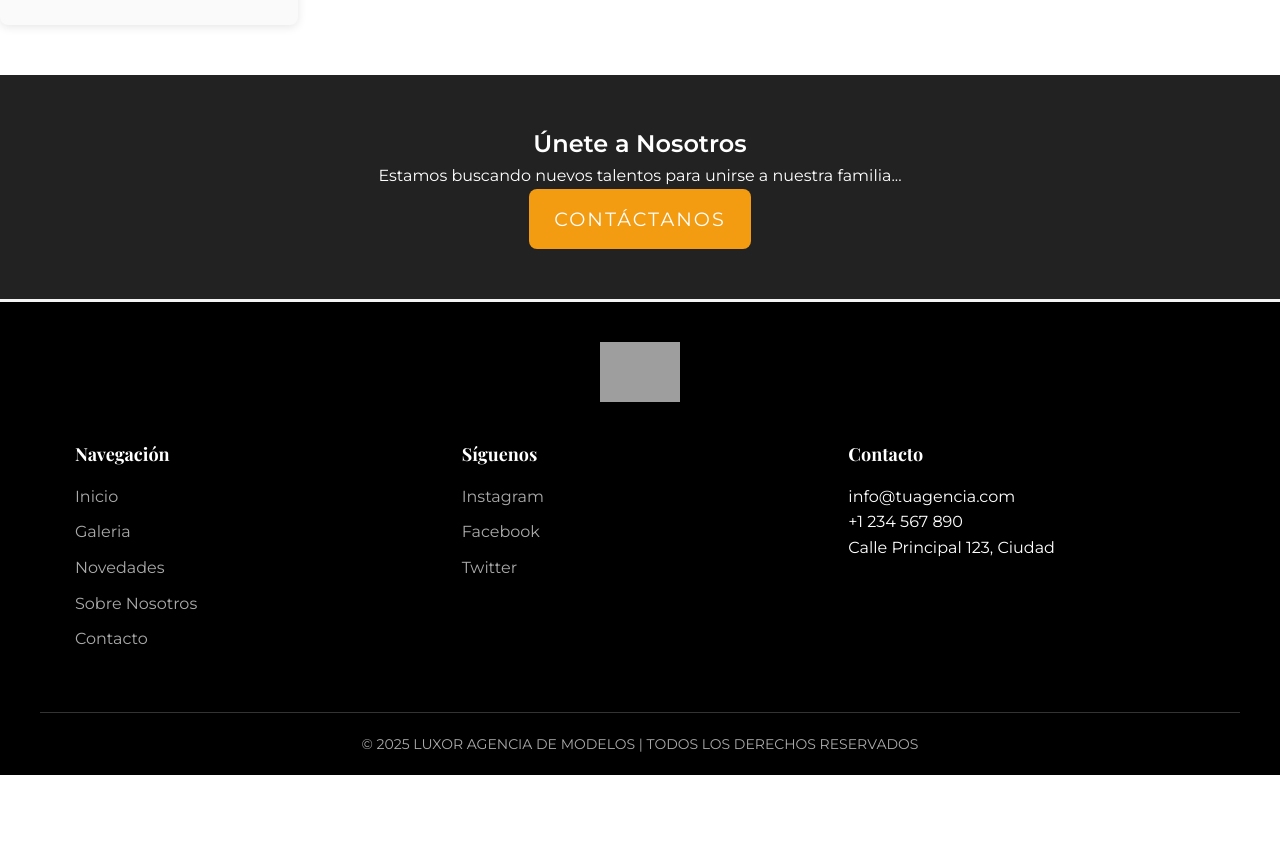
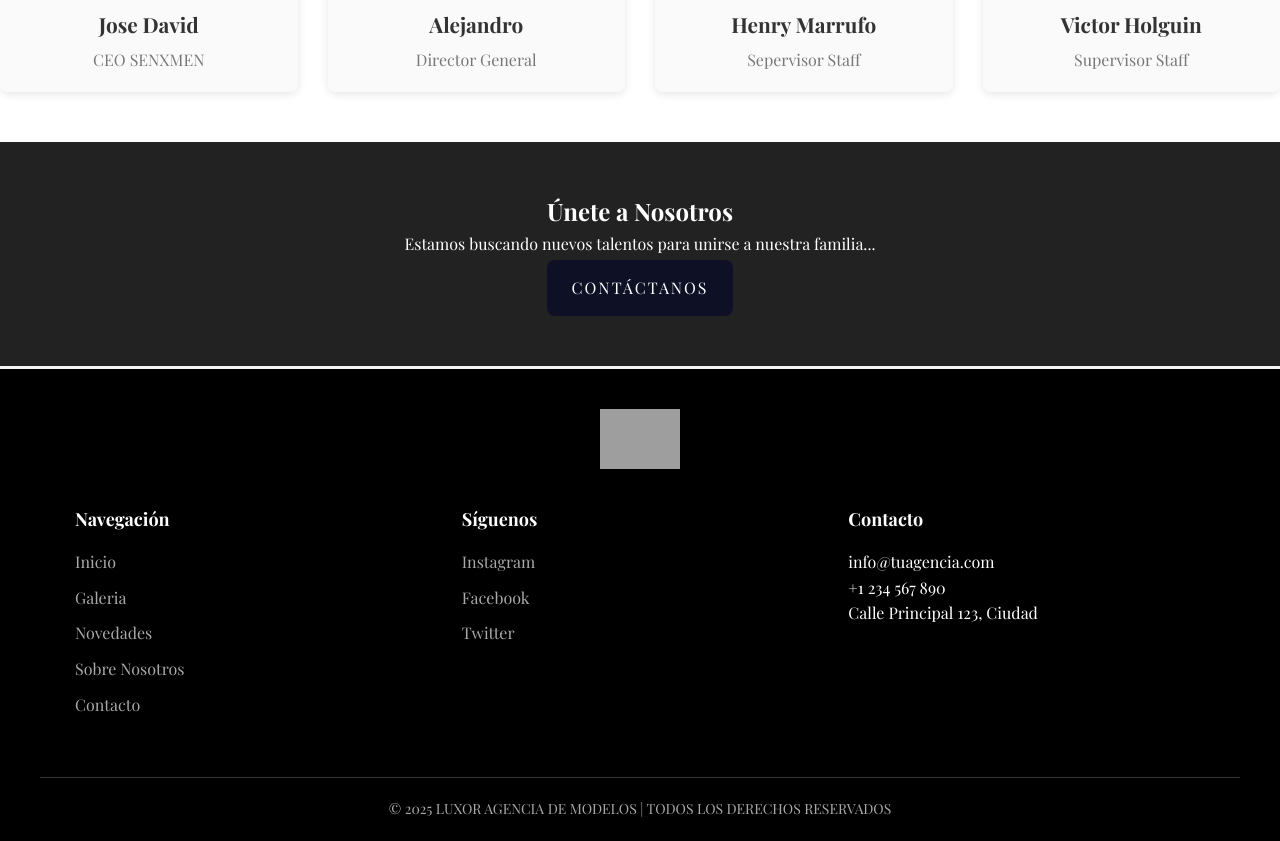
Before and after one commit to Holg18/WebLuxor, a Flask app: page /about in a window 1280 px wide. Shown: the part 1457-2298 px from the top of the page. Before the commit the page ends 2232 px from the top, so only its background shows below. Run offline with Flask 3, Linux system fonts and the light colour scheme; grey boxes are pictures that could not be loaded.

Commit message:
Se realiza cambio en tipografia

```diff
--- a/static/css/about.css
+++ b/static/css/about.css
@@ -1,6 +1,6 @@
 /* General Styles */
 body {
-    font-family: 'Montserrat', sans-serif;
+    font-family: 'Playfair Display', serif;
     margin: 0;
     padding: 0;
     background-color: #f4f4f4;
@@ -233,16 +233,17 @@ header {
 }
 
 .join-us .btn {
-    background-color: #f39c12;
+    background-color: #0e1026;
     padding: 15px 25px;
     color: #fff;
     text-decoration: none;
-    font-size: 1.2rem;
+    font-size: 1rem;
     border-radius: 8px;
+    margin-top: 4px;
 }
 
 .join-us .btn:hover {
-    background-color: #e67e22;
+    background-color: #0b0976;
 }
 
 /* Footer */
--- a/static/css/contact.css
+++ b/static/css/contact.css
@@ -40,6 +40,7 @@ header {
 .main-menu a::after {
     content: '';
     position: absolute;
+    font-family: 'Playfair Display', serif;
     bottom: 0;
     left: 0;
     width: 0;
@@ -115,12 +116,14 @@ header {
         font-weight: 300;
         letter-spacing: 2px;
         margin-bottom: 30px;
+        font-family: 'Playfair Display', serif;
     }
 
     h3 {
         font-size: 1.2rem;
         font-weight: 400;
         margin-bottom: 15px;
+        font-family: 'Playfair Display', serif;
     }
 
     p {
--- a/static/css/novedades.css
+++ b/static/css/novedades.css
@@ -1,5 +1,5 @@
 body {
-    font-family: 'Arial', sans-serif;
+    font-family: 'Playfair Display', serif;
     line-height: 1.6;
     margin: 0;
     padding: 0;
@@ -173,7 +173,7 @@ h1, h2, h3 {
 }
 
 .cta-section {
-    background: linear-gradient(135deg, #66a6ff 0%, #667eea 100%);
+    background: linear-gradient(135deg, #404041 0%, #0f152f 100%);
     padding: 2rem;
     border-radius: 10px;
     color: white;
@@ -184,7 +184,7 @@ h1, h2, h3 {
 .btn {
     display: inline-block;
     background: #ffffff;
-    color: #667eea;
+    color: #000000;
     padding: 0.8rem 1.5rem;
     border-radius: 30px;
     text-decoration: none;
--- a/templates/about.html
+++ b/templates/about.html
@@ -159,7 +159,7 @@
     <section class="about-preview">
       <div class="about-content">
           <h2>NUESTRA HISTORIA</h2>
-          <p>Historia del estudio</p>
+          <p>La historia del diseño de páginas web es corta, cambia a pasos agigantados, pues va de la mano con la historia de Internet. Cambia así mismo de manera radical incluso la forma en que vivimos nuestras vidas. Más importante aún, Internet ha creado miles de empleos y de nuevas profesiones que a pesar de que van cambiando de nombre, apareciendo y desapareciendo, hay muchas que se van consolidando y se vuelven una importante fuente de empleo de manera global en el sector servicio</p>
       </div>
       <div class="about-image">
           <video autoplay muted loop playsinline class="about-video">
@@ -189,11 +189,37 @@
               <img src="https://encrypted-tbn0.gstatic.com/images?q=tbn:ANd9GcT4F5AzeQxGJr3AOvHwr_LCFXW8UZkQdiaQJQ&s" alt="Martín Sanchez" />
             </div>
             <div class="member-info">
-              <h3>Martín Sanchez</h3>
+              <h3>Jose David</h3>
+              <p>CEO SENXMEN</p>
+            </div>
+          </div>
+          <div class="team-member">
+            <div class="member-image">
+              <img src="https://encrypted-tbn0.gstatic.com/images?q=tbn:ANd9GcT4F5AzeQxGJr3AOvHwr_LCFXW8UZkQdiaQJQ&s" alt="Martín Sanchez" />
+            </div>
+            <div class="member-info">
+              <h3>Alejandro</h3>
               <p>Director General</p>
             </div>
           </div>
-          <!-- Más miembros del equipo -->
+          <div class="team-member">
+            <div class="member-image">
+              <img src="https://encrypted-tbn0.gstatic.com/images?q=tbn:ANd9GcT4F5AzeQxGJr3AOvHwr_LCFXW8UZkQdiaQJQ&s" alt="Martín Sanchez" />
+            </div>
+            <div class="member-info">
+              <h3>Henry Marrufo</h3>
+              <p>Sepervisor Staff</p>
+            </div>
+          </div>
+          <div class="team-member">
+            <div class="member-image">
+              <img src="https://encrypted-tbn0.gstatic.com/images?q=tbn:ANd9GcT4F5AzeQxGJr3AOvHwr_LCFXW8UZkQdiaQJQ&s" alt="Martín Sanchez" />
+            </div>
+            <div class="member-info">
+              <h3>Victor Holguin</h3>
+              <p>Supervisor Staff</p>
+            </div>
+          </div>
         </div>
       </div>
     </section>
--- a/templates/contact.html
+++ b/templates/contact.html
@@ -111,7 +111,7 @@
             <section class="hero-slider">
                 <div class="hero-slide active">
                   <video autoplay muted loop playsinline class="hero-video">
-                    <source src="https://media.istockphoto.com/id/1430100527/video/eye-monitor-reflection-and-woman-with-online-website-content-for-research-mission-or-goal-at.mp4?s=mp4-640x640-is&k=20&c=lWko-BadGahlK1zJ5sLEYfcFRTCT_xtZ6fgK3FUvZR4=" type="video/webm">
+                    <source src="{{ url_for('static', filename='videos/contactov.mp4') }}" type="video/webm">
                   </video>
                 </div>
               </section>
@@ -207,12 +207,12 @@
                 </div>
                 <div class="footer-links">
                     <div class="footer-column">
-                        <h3>Explorar</h3>
+                        <h3>Navegacion</h3>
                         <ul>
                             <li><a href="{{ url_for('index') }}">Inicio</a></li>
                             <li><a href="{{ url_for('models') }}">Galeria</a></li>
                             <li><a href="{{ url_for('novedades') }}">Novedades</a></li>
-                            <li><a href="{{ url_for('about') }}">Nuestra Esencia</a></li>
+                            <li><a href="{{ url_for('about') }}">Nosotros</a></li>
                             <li><a href="{{ url_for('contact') }}">Contacto</a></li>
                         </ul>
                     </div>
--- a/templates/models.html
+++ b/templates/models.html
@@ -117,7 +117,7 @@
                         <div class="play-button">▶</div>
                         <video width="100%" height="100%" controls>
                             <source src="{{ url_for('static', filename='videos/Tfalsa1.mp4') }}" type="video/mp4">
-                            Tu navegador no soporta videos HTML5.
+
                         </video>
                     </div>
                     <div class="model-info">
```
Also changed, not shown: 1 other file.
